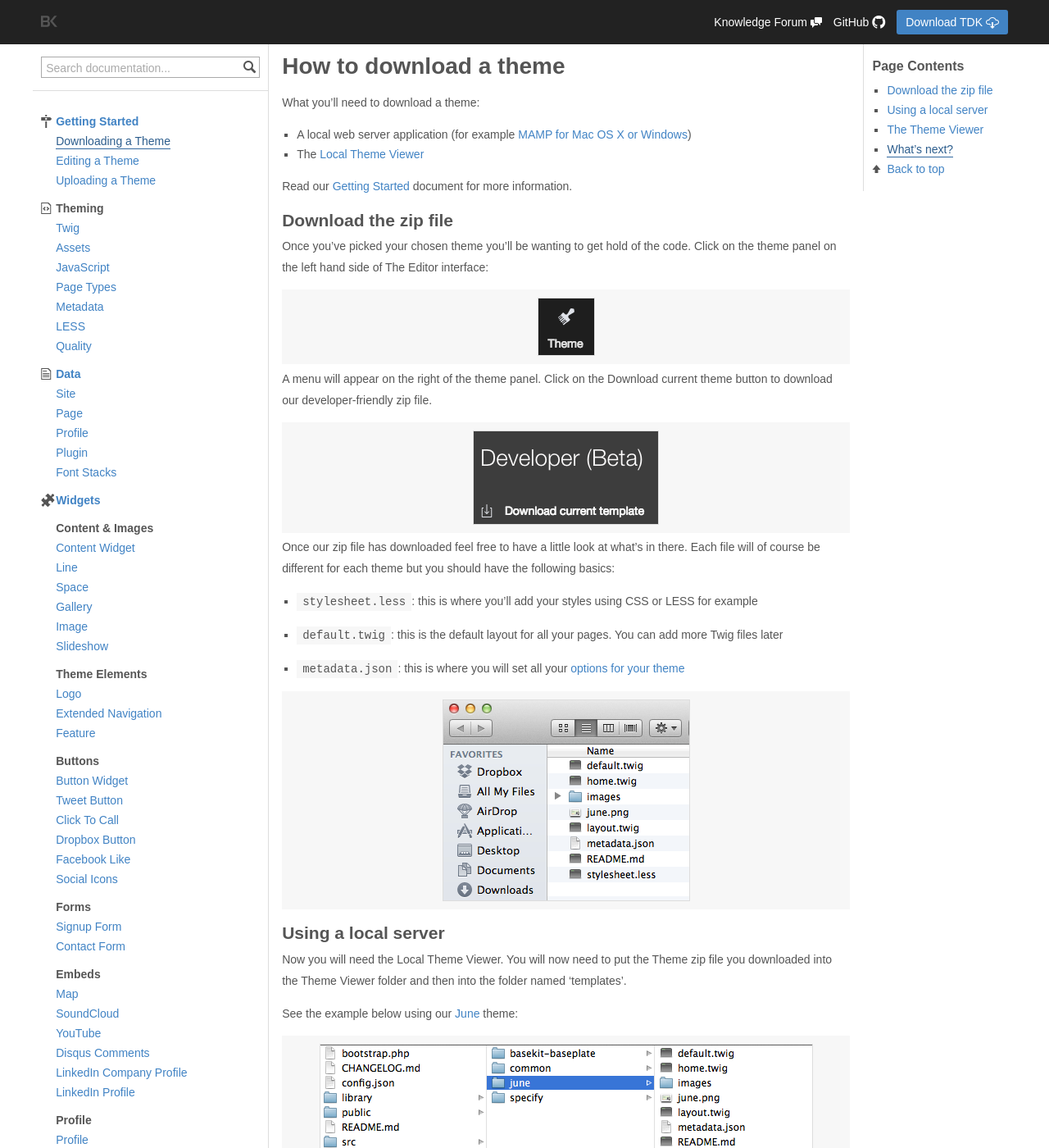
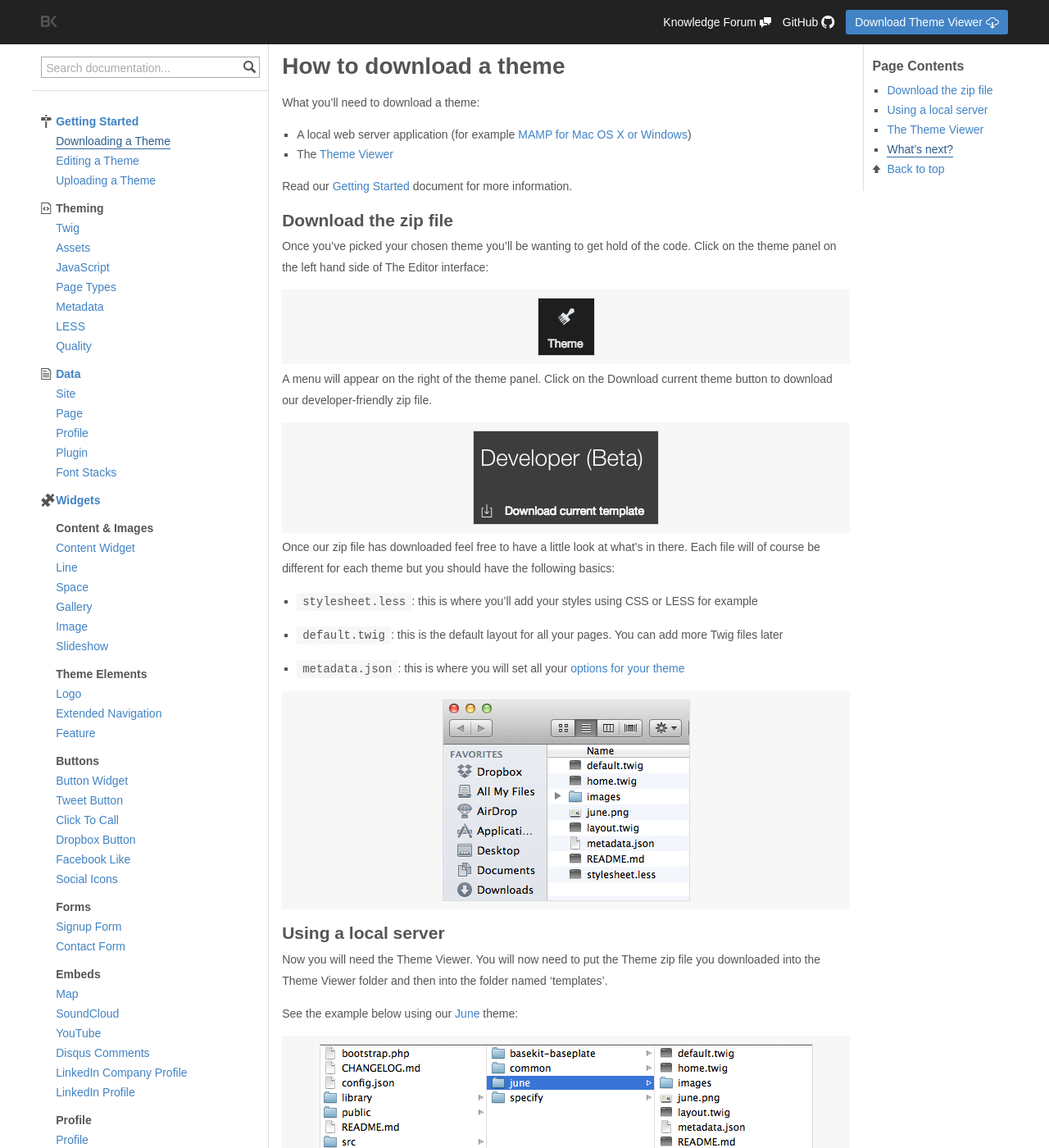
Before and after one commit to rusic/documentation, a Jekyll site: the page built from getting-started/downloading.md, in a window 1280 px wide and 1400 px high. Shown: the whole window at 82% size. Built offline with Jekyll 4.4.1, drawn with Linux system fonts in a browser that asks for light colours; some of the changed text lies outside the part shown.

Commit message:
Changes TDK to Theme Viewer throughout, resolves #63

````diff
--- a/_data/navigation.yml
+++ b/_data/navigation.yml
@@ -5,7 +5,7 @@ navmain:
 - title: GitHub
   url: http://github.com/basekit-templates
   icon: mark-github
-- title: Download TDK
+- title: Download Theme Viewer
   url: http://goo.gl/1ezSXO
   class: button
   icon: cloud-download
--- a/getting-started/downloading.md
+++ b/getting-started/downloading.md
@@ -8,7 +8,7 @@ title: Downloading a theme
 What you'll need to download a theme:
 
 * A local web server application (for example [MAMP for Mac OS X or Windows](/getting-started/#a-local-web-server-application))
-* The [Local Theme Viewer](/getting-started/#access-to-the-local-theme-viewer)
+* The [Theme Viewer](/getting-started/#access-to-the-theme-viewer)
 
 Read our [Getting Started](/getting-started/) document for more information.
 
@@ -34,7 +34,7 @@ Once our zip file has downloaded feel free to have a little look at what's in th
 
 ## Using a local server
 
-Now you will need the Local Theme Viewer. You will now need to put the Theme zip file you downloaded into the Theme Viewer folder and then into the folder named 'templates'.
+Now you will need the Theme Viewer. You will now need to put the Theme zip file you downloaded into the Theme Viewer folder and then into the folder named 'templates'.
 
 See the example below using our [June](https://github.com/basekit-templates/june) theme:
 
@@ -52,7 +52,7 @@ The preferences window will open with numerous tabs. Click on the Web Server or
 
 {% include imagecenter.html image="/assets/content/getting-started/mamp-server-options.png" alt="server options" %}
 
-Click the grey folder icon next to "Document Root", and then select the ```public``` folder inside the TDK download. Click OK to confirm your changes.
+Click the grey folder icon next to "Document Root", and then select the ```public``` folder inside the Theme Viewer download. Click OK to confirm your changes.
 
 You should be taken back to the main menu in the MAMP window. Click **Start Servers**. Once loaded, the symbol will turn green:
 
@@ -66,11 +66,11 @@ Once green, MAMP will automatically open up a web browser to give you informatio
 
 Once you have found your localhost, a page similar to the one below will appear. (Again we have used theme [June](https://github.com/basekit-templates/june) as an example.)
 
-{% include imagecenter.html image="/assets/content/getting-started/tdk-themes.png" alt="TDK themes" %}
+{% include imagecenter.html image="/assets/content/getting-started/theme-viewer-themes.png" alt="Theme Viewer themes" %}
 
 Click on the theme you wish to code, and get building.
 
-![TDK](/assets/content/getting-started/tdk.png)
+![Theme Viewer](/assets/content/getting-started/theme-viewer.png)
 
 ## What's next?
 
````
Also changed, not shown: getting-started/editing.md (+4 -4 lines), getting-started/index.md (+3 -3 lines), theming/less.md (+1 -1 lines), assets/content/getting-started/theme-viewer-buttons.png (renamed from assets/content/getting-started/tdk-buttons.png), assets/content/getting-started/theme-viewer-themes.png (renamed from assets/content/getting-started/tdk-themes.png), assets/content/getting-started/theme-viewer.png (renamed from assets/content/getting-started/tdk.png).
